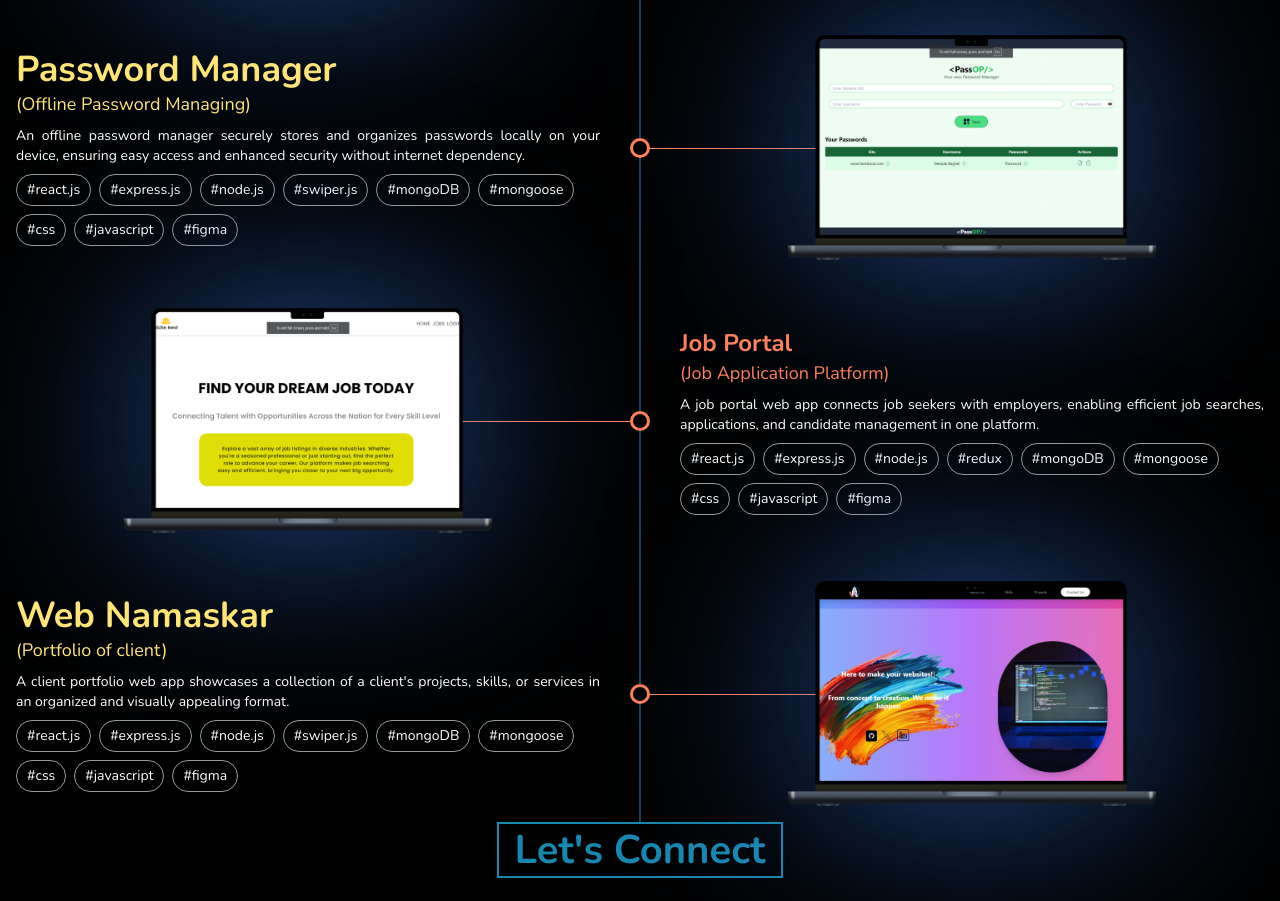
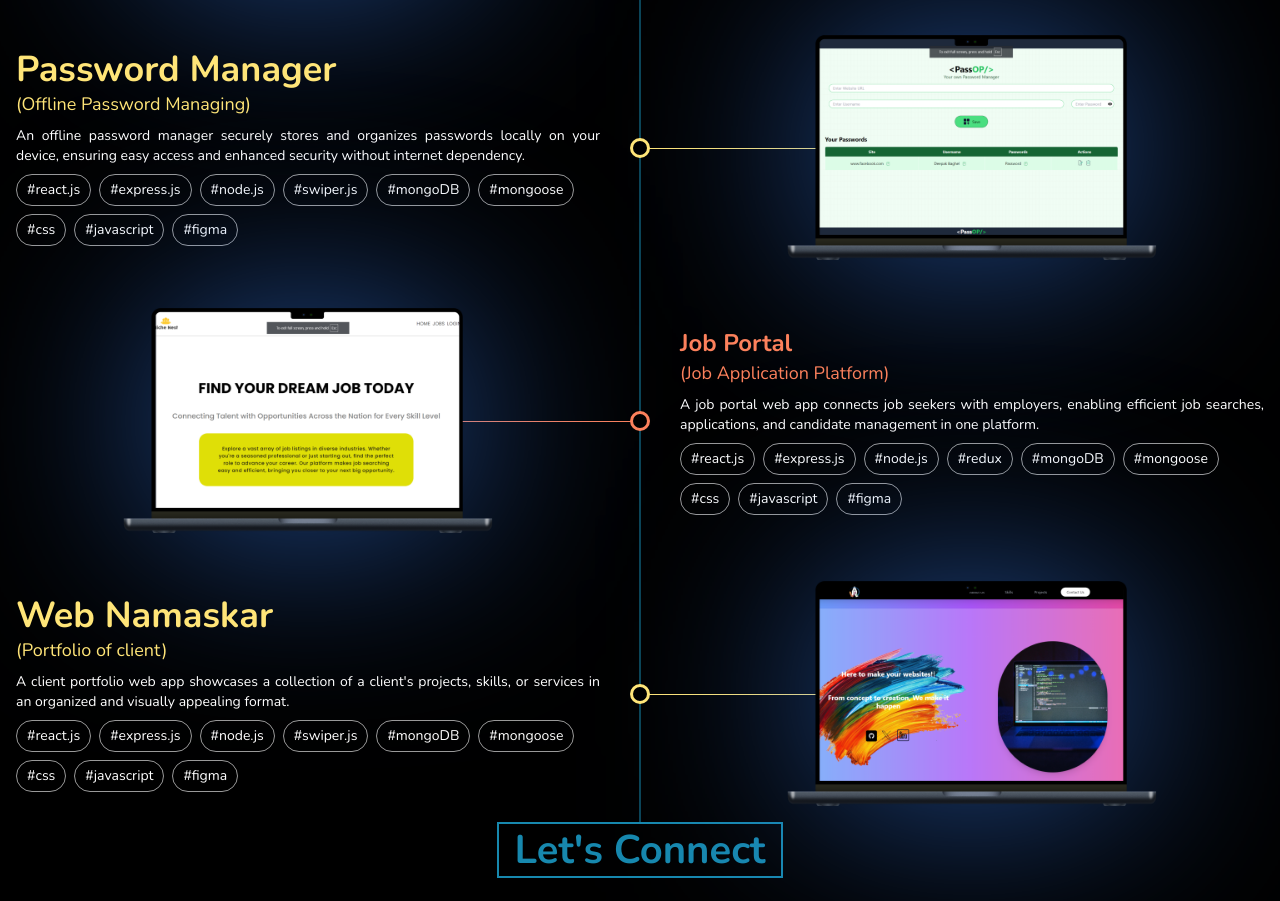
Before and after one commit to deepakapk/MyPortfolio, a React (Vite) app: page / in a window 1280 px wide. Shown: the part 1140-2041 px from the top of the page. Built offline with nearby package versions, Linux system fonts and the light colour scheme.

Commit message:
color changes

```diff
--- a/src/components/ShowWorkR.jsx
+++ b/src/components/ShowWorkR.jsx
@@ -41,11 +41,11 @@ const ShowWorkR = ({bracket, description, image ,name, link}) => {
           </li>
         </ul>
       </div>
-      <div className="tablet:block hidden h-[1px] right-1/4 left-1/2 bg-[#fc815c] absolute top-1/2 "></div>
-      <div className="tablet:block hidden w-5 h-5 rounded-full absolute border-[3px] left-1/2 -translate-x-1/2 border-[#fc815c] bg-black z-10 hover:scale-125 ease-in-out duration-150"></div>
+      <div className="tablet:block hidden h-[1px] right-1/4 left-1/2 bg-[#ffe578] absolute top-1/2 "></div>
+      <div className="tablet:block hidden w-5 h-5 rounded-full absolute border-[3px] left-1/2 -translate-x-1/2 border-[#ffe578] bg-black z-10 hover:scale-125 ease-in-out duration-150"></div>
       <a target="_blank" href={link} className="w-full flex justify-center">
         <div className="relative group tablet:hover:scale-110 ease-in-out duration-200">
-          <span className='text-xs tablet:text-base tablet:group-hover:-top-10 ease-jump duration-200 bg-[#fc815c] flex px-4 py-2 rounded w-max items-center absolute tablet:top-5 gap-1 tablet:left-1/2 tablet:-translate-x-1/2 tablet:after:content-[""] tablet:after:w-4 after:h-4 tablet:after:bg-inherit tablet:after:absolute tablet:after:left-1/2 tablet:after:-translate-x-1/2 tablet:after:rotate-45 tablet:after:-bottom-2 translate-x-1/2 right-1/2 -translate-y-8 tablet:-translate-y-0'>
+          <span className='text-xs tablet:text-base tablet:group-hover:-top-10 ease-jump duration-200 bg-[#ffe578] flex px-4 py-2 rounded w-max items-center absolute tablet:top-5 gap-1 tablet:left-1/2 tablet:-translate-x-1/2 tablet:after:content-[""] tablet:after:w-4 after:h-4 tablet:after:bg-inherit tablet:after:absolute tablet:after:left-1/2 tablet:after:-translate-x-1/2 tablet:after:rotate-45 tablet:after:-bottom-2 translate-x-1/2 right-1/2 -translate-y-8 tablet:-translate-y-0'>
             {name}
             <MdOutlineExitToApp />
           </span>
```
